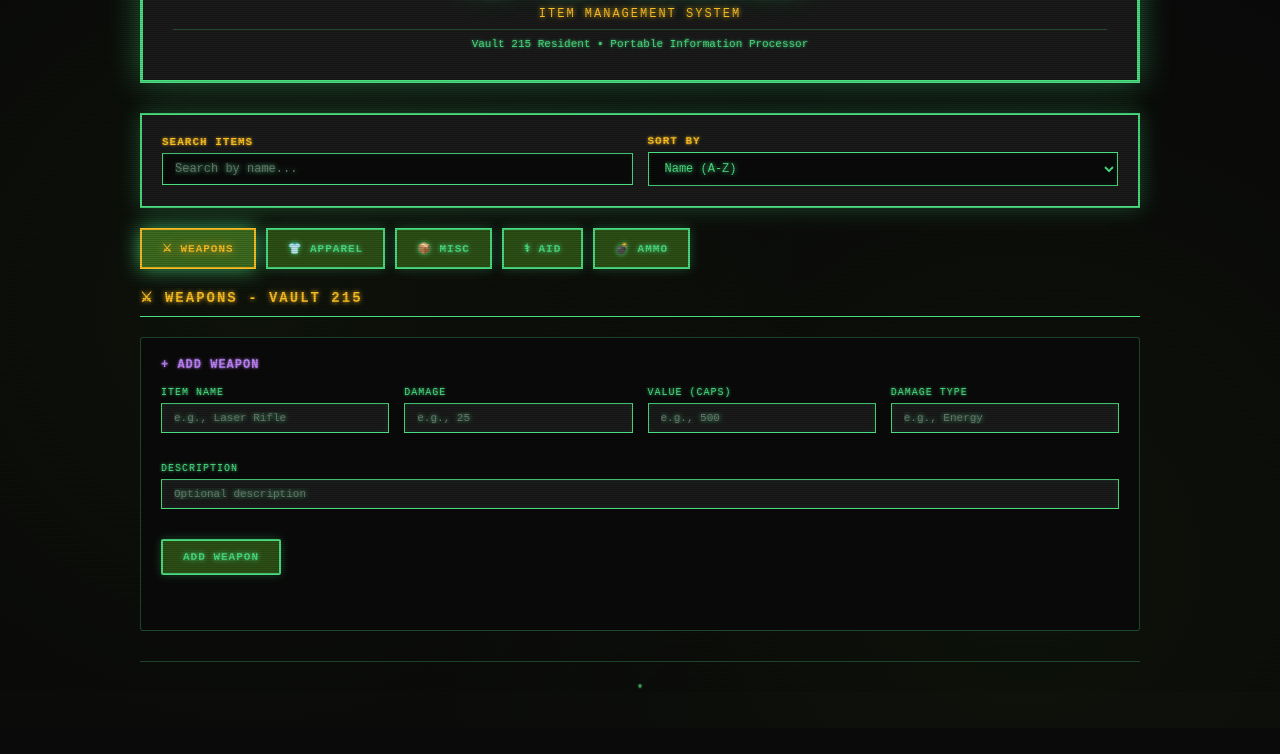
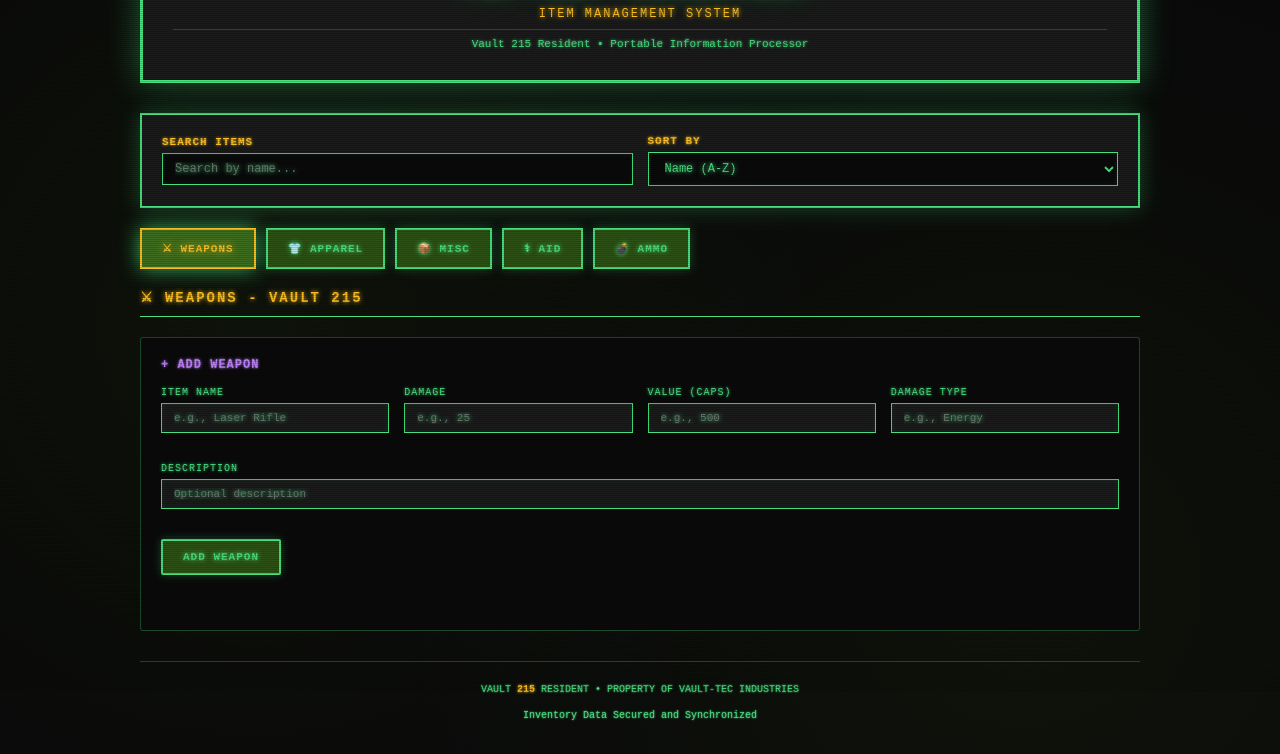
Before and after one commit to Supernightmare9/Fall-out-Pipboy-TTRPG, a plain HTML site: page inventory.html in a window 1280 px wide. Shown: the part 108-862 px from the top of the page. Before the commit the page ends 836 px from the top, so only its background shows below. Drawn offline with Linux system fonts and the light colour scheme.

Commit message:
Revise footer and include navigation script
Updated footer content and added script reference.

```diff
--- a/inventory.html
+++ b/inventory.html
@@ -879,6 +879,13 @@
             <ul class="item-list" id="ammoList"></ul>
         </div>
 
-        <!-- FOOTER -->
+                <!-- FOOTER -->
         <div class="vault-footer">
-            <p>*
+            <p>VAULT <span>215</span> RESIDENT • PROPERTY OF VAULT-TEC INDUSTRIES</p>
+            <p style="margin-top: 5px;">Inventory Data Secured and Synchronized</p>
+        </div>
+    </div>
+
+    <script src="navigation.js"></script>
+</body>
+</html>
```
